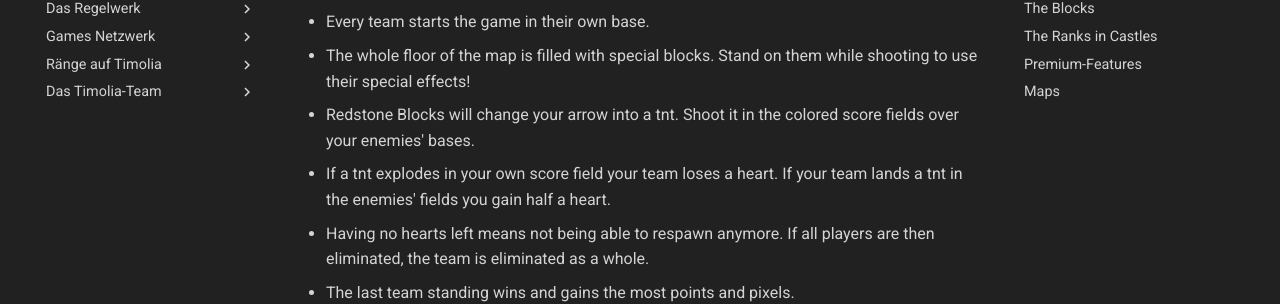
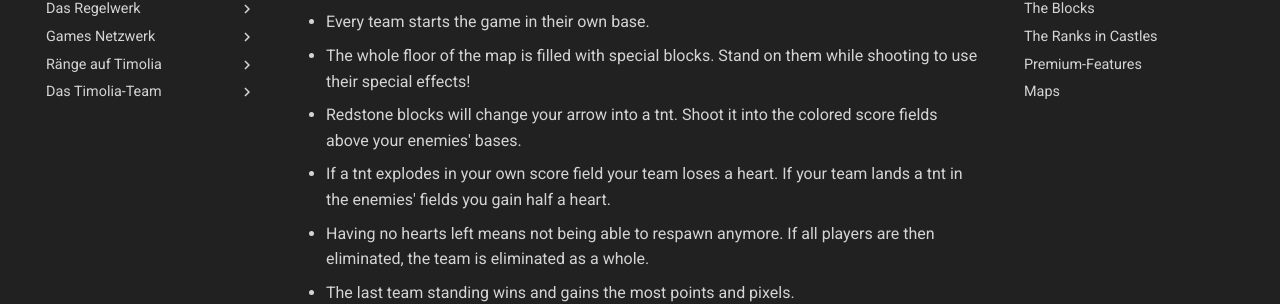
Before and after one commit to TimoliaDE/HowTo, an MkDocs documentation site: the page built from docs/games/brainbow.en.md, in a window 1280 px wide and 900 px high, scrolled down 823 px. Shown: the part 155-459 px from the top of the window. Built offline with MkDocs 1.6.1 and Material for MkDocs 9.7.7, drawn with Linux system fonts in a browser that asks for light colours; old or Windows-style settings are respelled for this version of MkDocs; some of the changed text lies outside the part shown.

Commit message:
Update brainbow.en.md

```diff
--- a/docs/games/brainbow.en.md
+++ b/docs/games/brainbow.en.md
@@ -16,7 +16,7 @@ BrainBow is a teamgame where aim and fast reactions are of the essence. The last
 - Up to four teams compete in a game.
 - Every team starts the game in their own base.
 - The whole floor of the map is filled with special blocks. Stand on them while shooting to use their special effects!
-- Redstone Blocks will change your arrow into a tnt. Shoot it in the colored score fields over your enemies' bases.
+- Redstone blocks will change your arrow into a tnt. Shoot it into the colored score fields above your enemies' bases.
 - If a tnt explodes in your own score field your team loses a heart. If your team lands a tnt in the enemies' fields you gain half a heart.
 - Having no hearts left means not being able to respawn anymore. If all players are then eliminated, the team is eliminated as a whole.
 - The last team standing wins and gains the most points and pixels.
```
Also changed, not shown: other parts of docs/games/brainbow.en.md (+1 -1 lines).
